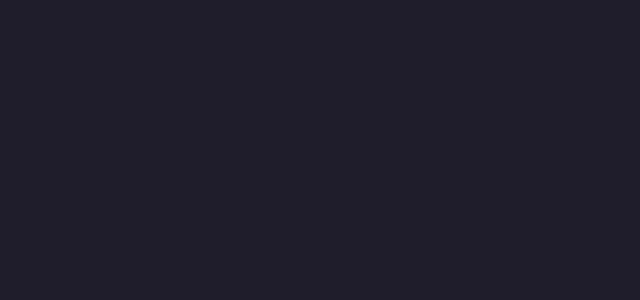
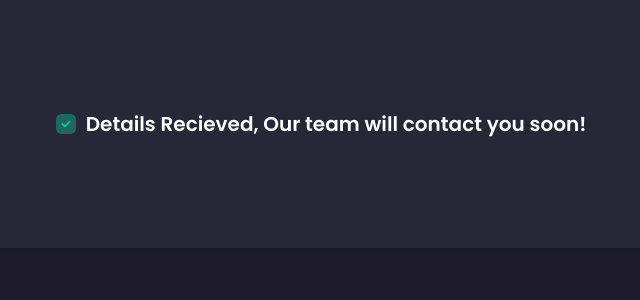
Before and after one commit to dvm1911/coinscore.cc-Front, a React (Create React App) app: page /test in a window 1280 px wide. Before the commit this address had no page. Shown: the top 300 px of the page, without its empty margins (320-960 px from the left). Built offline with nearby package versions, Linux system fonts and the light colour scheme; a web font is replaced by a local one.

Commit message:
Complied with backend

```diff
--- a/src/App.css
+++ b/src/App.css
@@ -7,6 +7,7 @@
 @import './components/signUp/signUp.css';
 @import './components/addCoin/addCoin.css';
 @import './components/logIn/login.css';
+@import './components/alerts/addCoinAlert/addCoinAlert.css';
 
 :root {
 
--- a/src/App.js
+++ b/src/App.js
@@ -12,6 +12,7 @@ import Signup from './components/signUp/signUp.js';
 import AddCoin from './components/addCoin/addCoin.js';
 import LogIn from './components/logIn/login.js';
 import Main from './components/Main/main.js';
+import AddCoinAlert from './components/alerts/addCoinAlert/addCoinAlert.js';
 
 
 
@@ -19,6 +20,8 @@ import Main from './components/Main/main.js';
 function App() {
   return (
     <Routes>
+        <Route path='/test' element={<AddCoinAlert />}>
+        </Route>
 
         <Route path='/' element={<Main />}>
         </Route>
--- /dev/null
+++ b/src/components/alerts/addCoinAlert/addCoinAlert.css
@@ -0,0 +1,22 @@
+.addCoinAlertOuter{
+    gap: 8px;
+    width: 680px;
+    height: 248px;
+    flex-shrink: 0;
+    border-radius: 18px;
+    background: #252836;
+    box-shadow: 0px 4px 4px 0px rgba(0, 0, 0, 0.10);
+    justify-content: center;
+    align-items: center;
+    color: #FFF;
+    font-size: 20px;
+    font-style: normal;
+    font-weight: 600;
+    line-height: 40px; /* 200% */
+}
+
+.addCoinAlertOuter>img{
+    width: 24px;
+    height: 24px;
+    flex-shrink: 0;
+}
--- /dev/null
+++ b/src/components/alerts/addCoinAlert/addCoinAlert.js
@@ -0,0 +1,13 @@
+import tickIcon from './Tick Square.png';
+
+const AddCoinAlert = () => {
+    return (<div className="mainOuter flex">
+        <div className='addCoinAlertOuter flex'>
+            <img src={tickIcon} alt="CheckMark"></img>
+            <p>Details Recieved, Our team will contact you soon!</p>
+        </div>
+
+            </div>);
+}
+
+export default AddCoinAlert;
```
Also changed, not shown: src/components/alerts/addCoinAlert/Tick Square.png (added).
